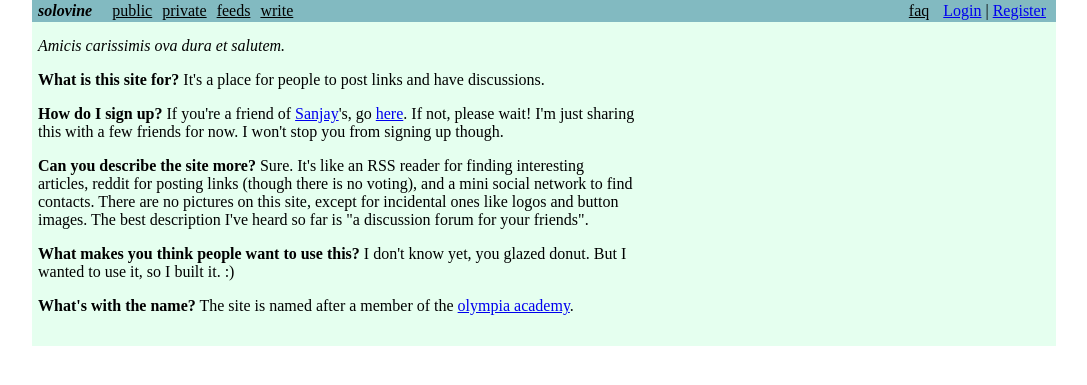
After one commit to svsaraf/solovine, a Django app: page /faq/ in a window 1280 px wide. The commit adds this page. Shown: the top 385 px of the page, without its empty margins (96-1183 px from the left). Run offline with Django 3.2, Linux system fonts and the light colour scheme; parts of the project's set-up code (start-up, migrations or seed data) failed here and were passed over.

Commit message:
set faq to be in the same scheme

```diff
--- a/proj/posts/templates/posts/base.html
+++ b/proj/posts/templates/posts/base.html
@@ -14,7 +14,7 @@
         <a href="/public/" style="color: black; text-decoration: none;"><b><i>solovine</i></b></a><a href="/public/" style="color: black; text-decoration: none; padding-left: 20px;"><u>public</u></a><a href="/posts/" style="color: black; text-decoration: none; padding-left: 10px;"><u>private</u></a><a href="/feeds/" style="color: black; text-decoration: none; padding-left: 10px;"><u>feeds</u></a><a href="/create/" style="color: black; text-decoration: none; padding-left: 10px;"><u>write</u></a>
     </div>
     <div class="userstatus" id="authtarget">
-
+        <a href="/faq/" style="color: black; text-decoration: none; padding-right: 10px;"><u>faq</u></a>
         {% if user.is_authenticated %}
         <a href="/user/{{user.email}}" style="color: black; text-decoration: none; padding-right: 10px;"><u>profile</u></a>
             Hi {{ user.first_name }}! | <a ic-post-to="/logout/" ic-target="#authtarget" ic-include="#defaults" href="#">Logout</a>
--- a/proj/proj/urls.py
+++ b/proj/proj/urls.py
@@ -24,10 +24,11 @@ admin.site.site_header = 'Solovine admin'
 urlpatterns = [
     path('admin/', admin.site.urls),
 
-    path('', registration_views.home, name='home'),
+    path('', posts_views.public_posts, name='public_posts'),
     path('register/', registration_views.register, name='register'),
     path('login/', registration_views.login, name='login'),
     path('logout/', registration_views.logout, name='logout'),
+    path('faq/', registration_views.faq, name='faq'),
 
     path('public/', posts_views.public_posts, name='public_posts'),
     path('public/<slug:title>/', posts_views.public_post, name='public_post'),
--- /dev/null
+++ b/proj/registration/templates/registration/faq.html
@@ -0,0 +1,26 @@
+{% extends 'posts/base.html' %}
+
+{% block titleblock %}
+Home
+{% endblock %}
+
+{% block bodyblock %}
+<div class="main">
+<div>
+    <i>Amicis carissimis ova dura et salutem.</i>
+    <p>
+    <div style="width: 600px;">
+        <p><b>What is this site for?</b>
+        It's a place for people to post links and have discussions.
+        <p><b>How do I sign up?</b>
+        If you're a friend of <a href="http://www.ssaraf.com">Sanjay</a>'s, go <a href="/register">here</a>. If not, please wait! I'm just sharing this with a few friends for now. I won't stop you from signing up though.
+        <p><b>Can you describe the site more?</b>
+        Sure. It's like an RSS reader for finding interesting articles, reddit for posting links (though there is no voting), and a mini social network to find contacts. There are no pictures on this site, except for incidental ones like logos and button images. The best description I've heard so far is "a discussion forum for your friends".
+        <p><b>What makes you think people want to use this?</b>
+        I don't know yet, you glazed donut. But I wanted to use it, so I built it. :)
+        <p><b>What's with the name?</b>
+        The site is named after a member of the <a href="https://en.wikipedia.org/wiki/Olympia_Academy">olympia academy</a>.
+    </div>
+</div>
+</div>
+{% endblock %}
--- a/proj/registration/views.py
+++ b/proj/registration/views.py
@@ -9,6 +9,9 @@ from django.contrib.auth import authenticate, login as auth_login, logout as aut
 
 def home(request):
     return render(request, 'registration/home.html', {})
+
+def faq(request):
+    return render(request, 'registration/faq.html', {})
 
 def register(request):
     if request.method == 'POST':
```
